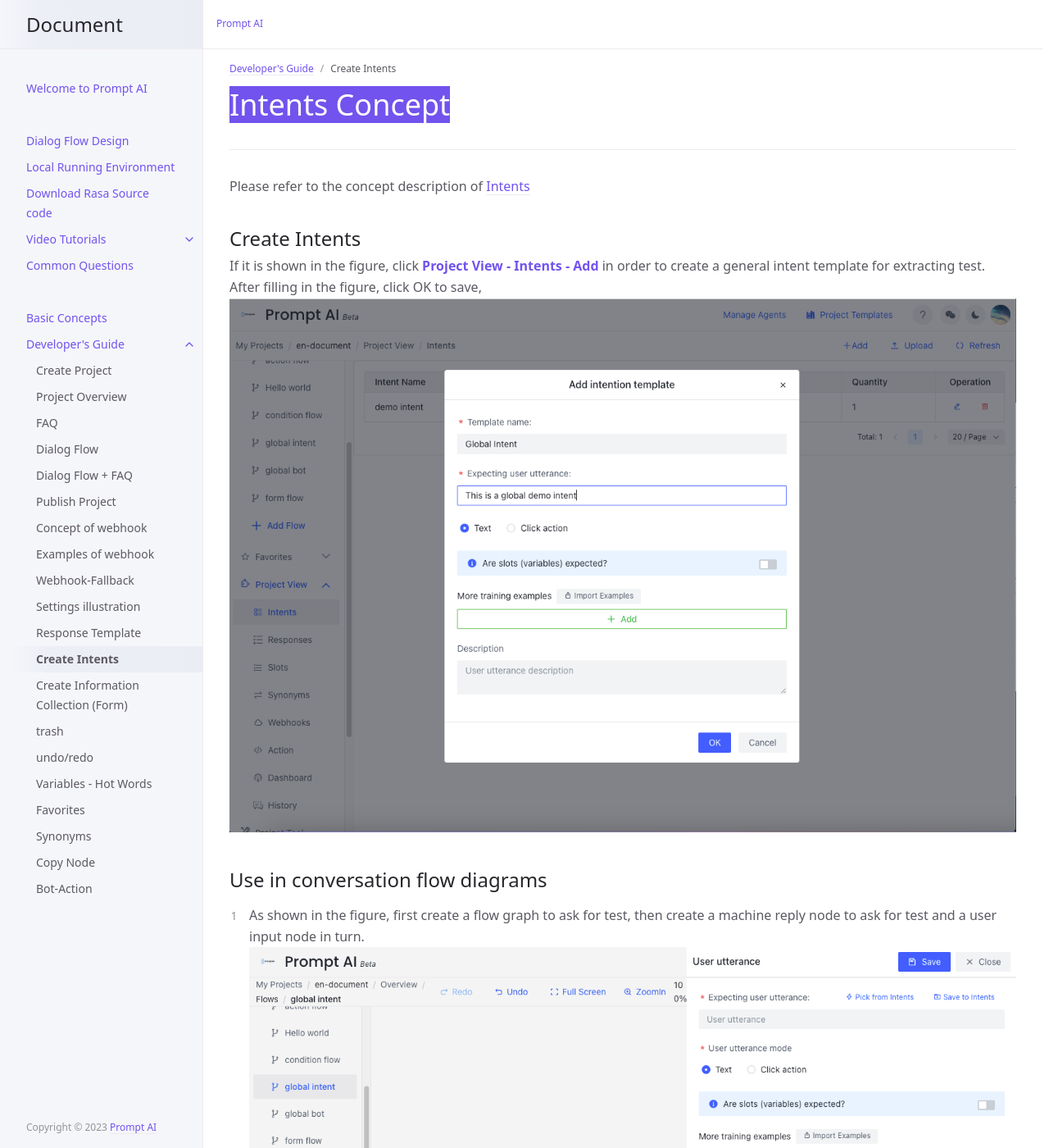
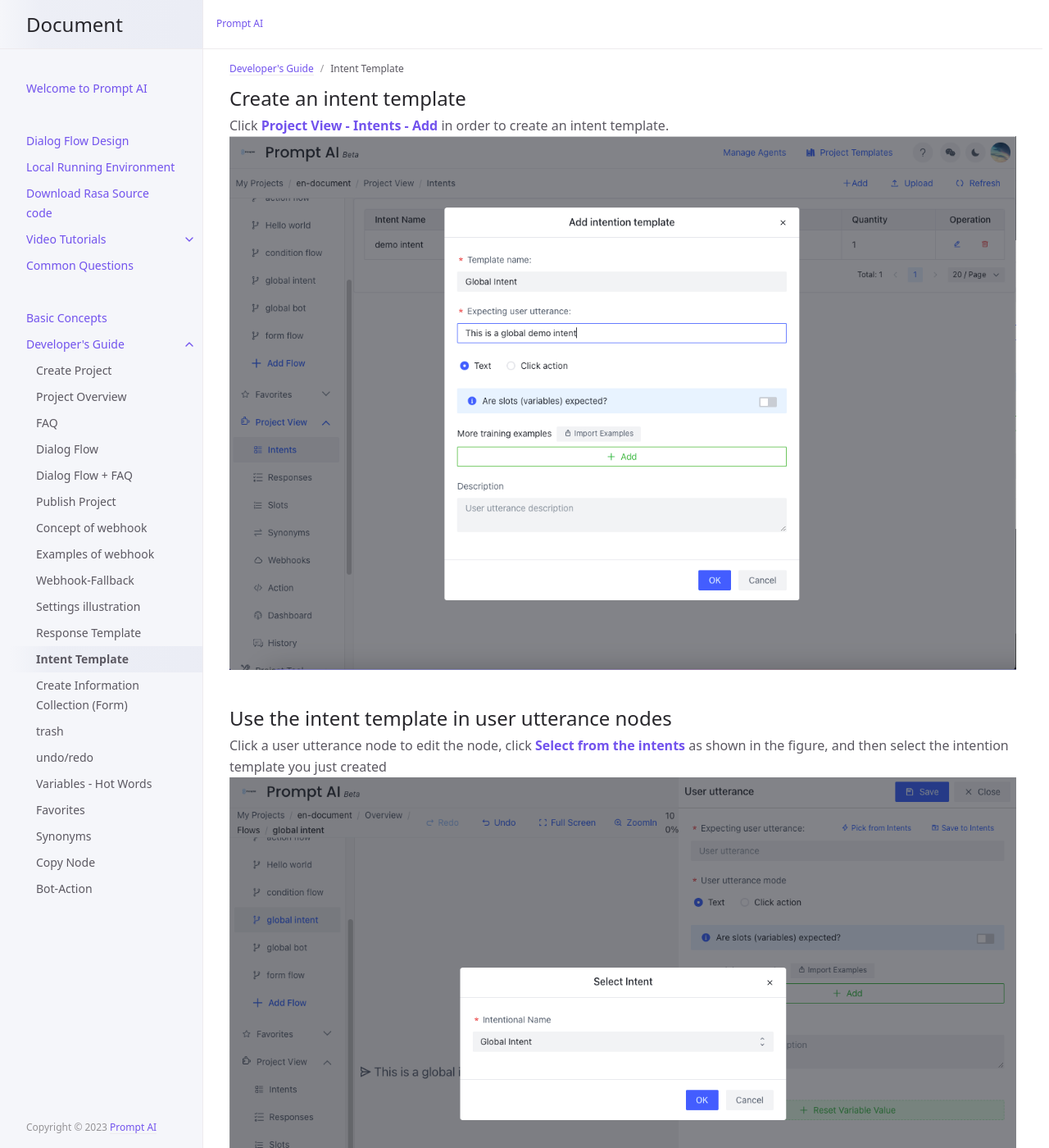
Before and after one commit to PromptAI/promptdialog, a Jekyll site: the page built from docs/tutorial/node-template/user-global.md, in a window 1280 px wide and 1400 px high. Shown: the whole window at 82% size. Built offline with Jekyll 4.4.1, drawn with Linux system fonts in a browser that asks for light colours; some of the changed text lies outside the part shown.

Commit message:
Update user-global.md

```diff
--- a/docs/tutorial/node-template/user-global.md
+++ b/docs/tutorial/node-template/user-global.md
@@ -1,24 +1,17 @@
 ---
 layout: en
-title: Create Intents
+title: Intent Template
 parent: Developer's Guide
 nav_order: 22
 ---
 
-# Intents Concept
-{: .no_toc .header }
----
-Please refer to the concept description of [Intents](/docs/appendix/appendix)
+## Create an intent template
 
-## Create Intents
+Click **Project View - Intents - Add** in order to create an intent template.
+![01-user-global](/assets/images/tutorial/template/01-user-global.png)
 
-If it is shown in the figure, click **Project View - Intents - Add** in order to create a general intent template for extracting test. After filling in the figure, click OK to save,
-![01-user-global](/assets/images/tutorial/template/01-user-global.png)
-## Use in conversation flow diagrams
-1. As shown in the figure, first create a flow graph to ask for test, then create a machine reply node to ask for test and a user input node in turn.
-   ![02-user-global](/assets/images/tutorial/template/02-user-global.png)
-
-2. Select the user input node to edit the node, click **Select from the intents** as shown in the figure, and then select the intention template we just created
+## Use the intent template in user utterance nodes
+Click a user utterance node to edit the node, click **Select from the intents** as shown in the figure, and then select the intention template you just created
    ![03-user-global](/assets/images/tutorial/template/03-user-global.png)
-   After selection, we can add, delete and modify training statements here (the operation will take effect on all user input nodes referencing the template)
+   After selection, you can add, delete and modify the template here. The operation will take effect on all user utterance nodes referring this template.
    ![04-user-global](/assets/images/tutorial/template/04-user-global.png)
```
